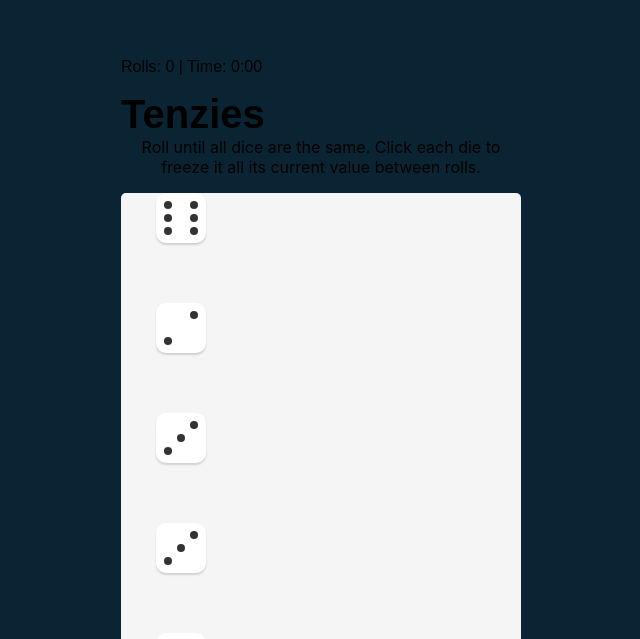
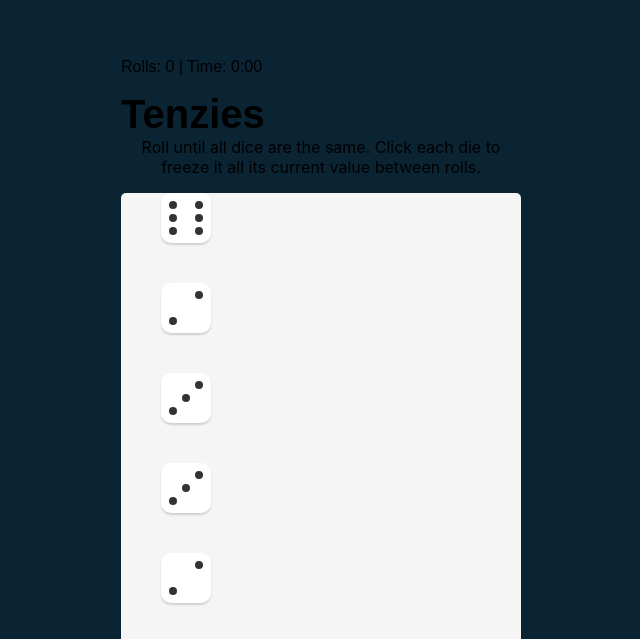
Before and after one commit to Mico1104/Tenzies-game, a React (Vite) app: page / in a window 1280 px wide. Shown: the part 158-797 px from the top of the page, without its empty margins (319-959 px from the left). Built offline with nearby package versions, Linux system fonts and the light colour scheme.

Commit message:
css changing

```diff
--- a/src/index.css
+++ b/src/index.css
@@ -46,9 +46,14 @@
 
 .dice-container {
     display: grid;
-    grid-template: auto auto / repeat(5, 1fr);
+    /* This allows the grid to wrap automatically if space is tight */
+    grid-template-columns: repeat(5, 1fr);
+    /* Gap handles the spacing between dice */
     gap: 20px;
     margin-bottom: 40px;
+    /* Ensures the container takes up the available width in <main> */
+    width: 100%;
+    max-width: 320px;
 }
 
 button {
```
